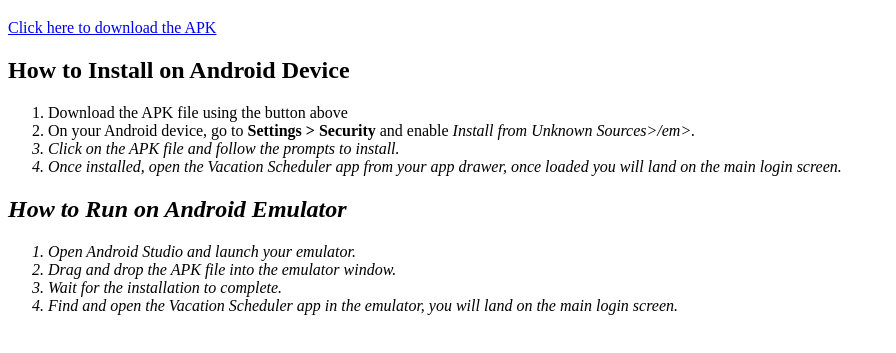
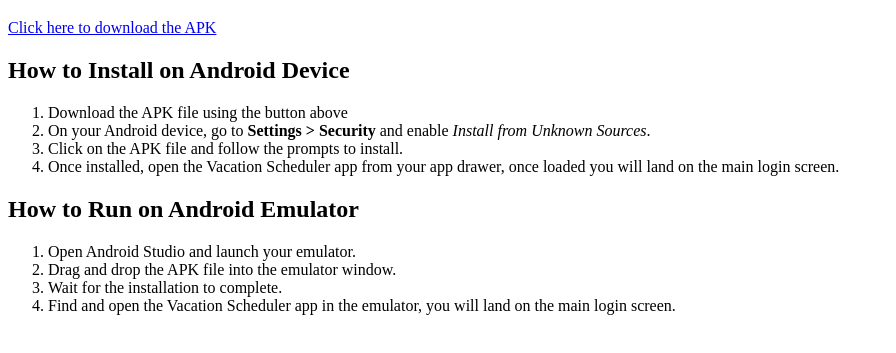
Before and after one commit to tstile10/Vacation-Scheduler-Hosting, a plain HTML site: page index.html in a window 1280 px wide. Shown: the part 61-414 px from the top of the page, without its empty margins (0-896 px from the left). Drawn offline with Linux system fonts and the light colour scheme.

Commit message:
Update index.html had < backwards for em

```diff
--- a/index.html
+++ b/index.html
@@ -9,7 +9,7 @@
 <h2>How to Install on Android Device</h2>
 <ol>
   <li>Download the APK file using the button above</li>
-<li>On your Android device, go to <strong>Settings > Security</strong> and enable <em>Install from Unknown Sources>/em>.</li>
+<li>On your Android device, go to <strong>Settings > Security</strong> and enable <em>Install from Unknown Sources</em>.</li>
 <li>Click on the APK file and follow the prompts to install.</li>
 <li>Once installed, open the Vacation Scheduler app from your app drawer, once loaded you will land on the main login screen.</li>
 </ol>
```
